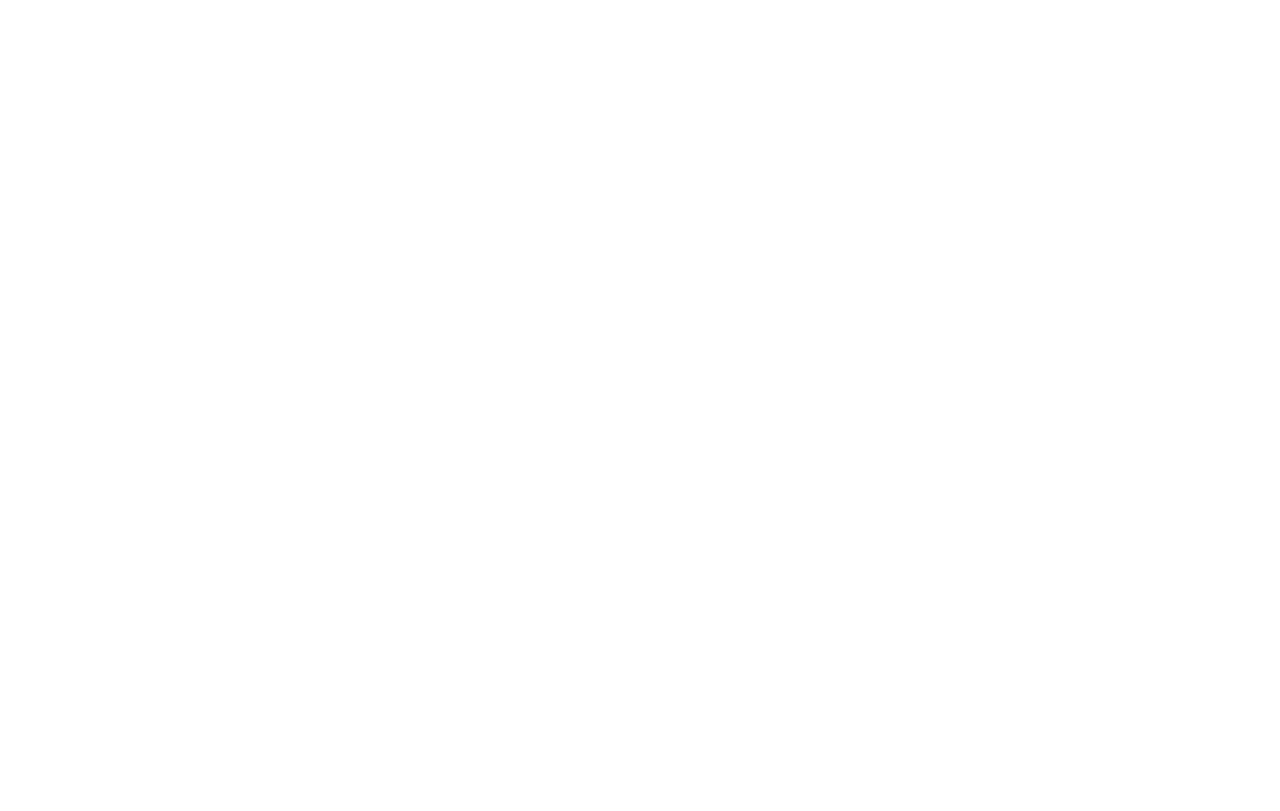
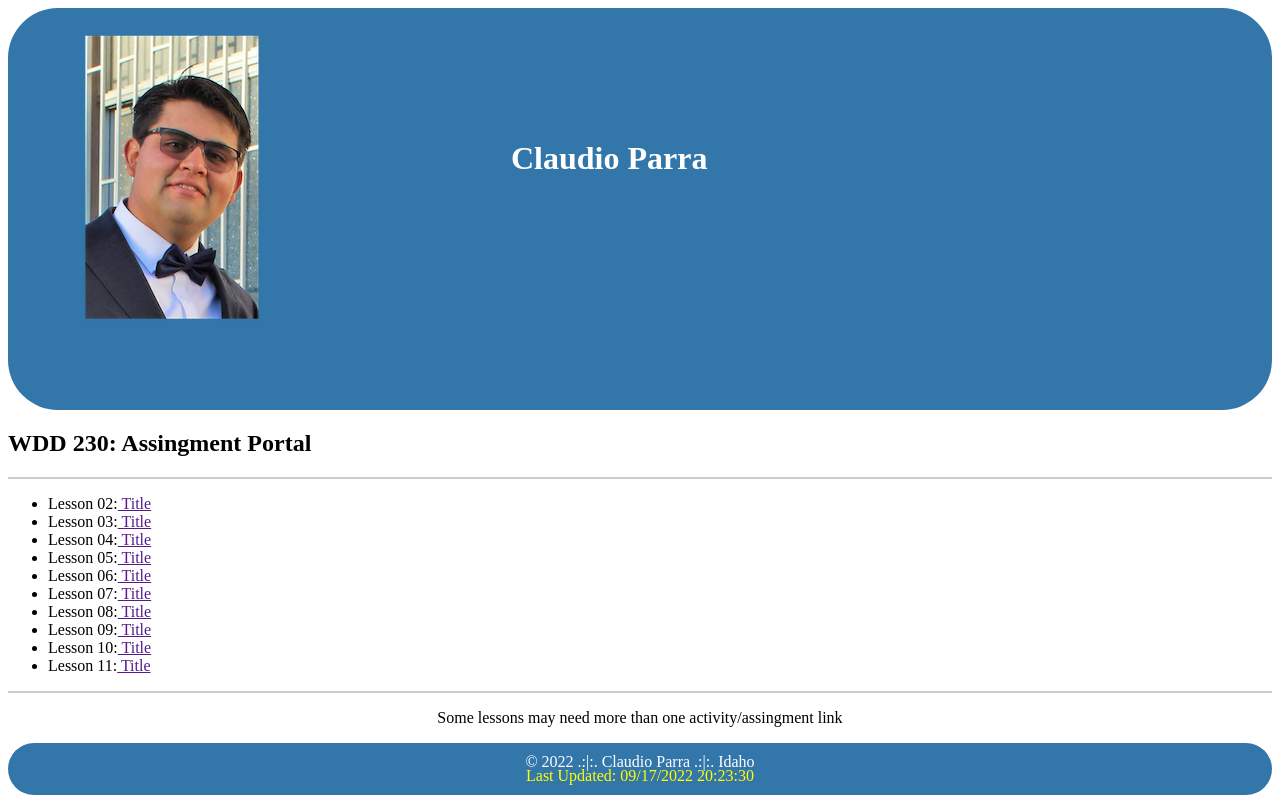
Before and after one commit to cdp50/wdd230, a plain HTML site: page index.html in a window 1280 px wide. Drawn offline with Linux system fonts and the light colour scheme.

Commit message:
first assingment

```diff
--- /dev/null
+++ b/css/index.css
@@ -0,0 +1,39 @@
+h1 {
+    text-align: center;
+    color: white;
+}
+.parent {
+    border-radius: 50px;
+    background: #3376AA;
+    /* padding: 20px;
+    width: 100%;
+    height: 10%; */
+}
+.childOne{
+    display: inline-block;
+    padding: 1rem 2rem;
+}
+.childTwo{
+    display: inline-block;
+    padding: 2rem 1rem;
+    position: relative;
+    top: -180px;
+    left: 200px;
+}
+.line {
+    border-bottom: 2px solid #ccc;
+    display: block;
+}
+.footerOne {
+    text-align: center;
+    color: white;
+    position: relative; top:10px;
+}
+.footerTwo {
+    text-align: center;
+    color: #FFFF04;
+    position: relative; top:-10px;
+}
+.outset{
+    text-align: center;
+}
--- a/index.html
+++ b/index.html
@@ -4,9 +4,45 @@
     <meta charset="UTF-8">
     <meta http-equiv="X-UA-Compatible" content="IE=edge">
     <meta name="viewport" content="width=device-width, initial-scale=1.0">
-    <title>Document</title>
+    <title>WDD-230</title>
+    <script defer src="/js/index.js"></script>
+    <link rel="stylesheet" href="/css/index.css">
 </head>
 <body>
+    <header>
+        <div class="parent">
+            <div class="childOne"><img src="/images/Claudio_.png" alt="Profile image"></div>
+            <div class="childTwo"><h1>Claudio Parra</h1></div>
+        </div>
+    </header>
+    <main>
+        <div>
+        <h2>WDD 230: Assingment Portal</h2>
+        <span class="line"></span>
+        <ul>
+            <li>Lesson 02:<a href=""> Title</a> </li>
+            <li>Lesson 03:<a href=""> Title</a> </li>
+            <li>Lesson 04:<a href=""> Title</a> </li>
+            <li>Lesson 05:<a href=""> Title</a> </li>
+            <li>Lesson 06:<a href=""> Title</a> </li>
+            <li>Lesson 07:<a href=""> Title</a> </li>
+            <li>Lesson 08:<a href=""> Title</a> </li>
+            <li>Lesson 09:<a href=""> Title</a> </li>
+            <li>Lesson 10:<a href=""> Title</a> </li>
+            <li>Lesson 11:<a href=""> Title</a> </li>
+        </ul>
+        <span class="line"></span>
+        <p class="outset">Some lessons may need more than one activity/assingment link</p>
+        </div>
+
+
+    </main>
+    <footer>
+        <div class="parent">
+        <p class="footerOne">&copy; <span id="currentYear"></span> .:|:. Claudio Parra .:|:. Idaho</p>
+        <p class="footerTwo">Last Updated: <span id="lastModified"></span></p>
+        </div>
+    </footer>
 
 </body>
 </html>
--- /dev/null
+++ b/js/index.js
@@ -0,0 +1,20 @@
+// sequence
+
+let date = new Date();
+
+console.log(date);
+
+let year = date.getFullYear();
+
+
+// document.querySelector("span").textContent = year;
+document.getElementById("currentYear").textContent = year;
+
+
+
+let currentdate = document.lastModified;
+
+console.log (currentdate);
+ document.getElementById("lastModified").textContent = currentdate;
+
+ let currentYear;
```
Also changed, not shown: images/Claudio_.png (added).
